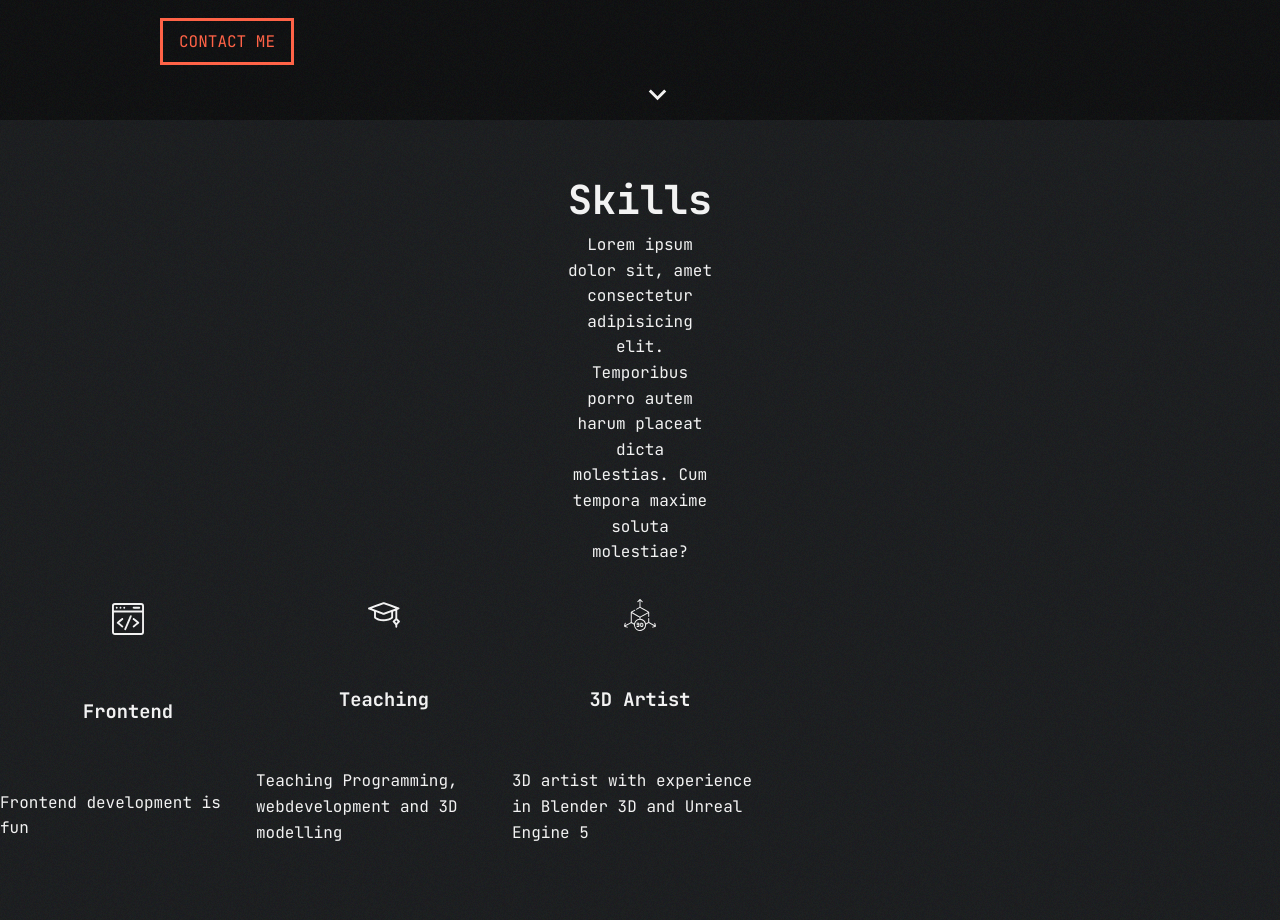
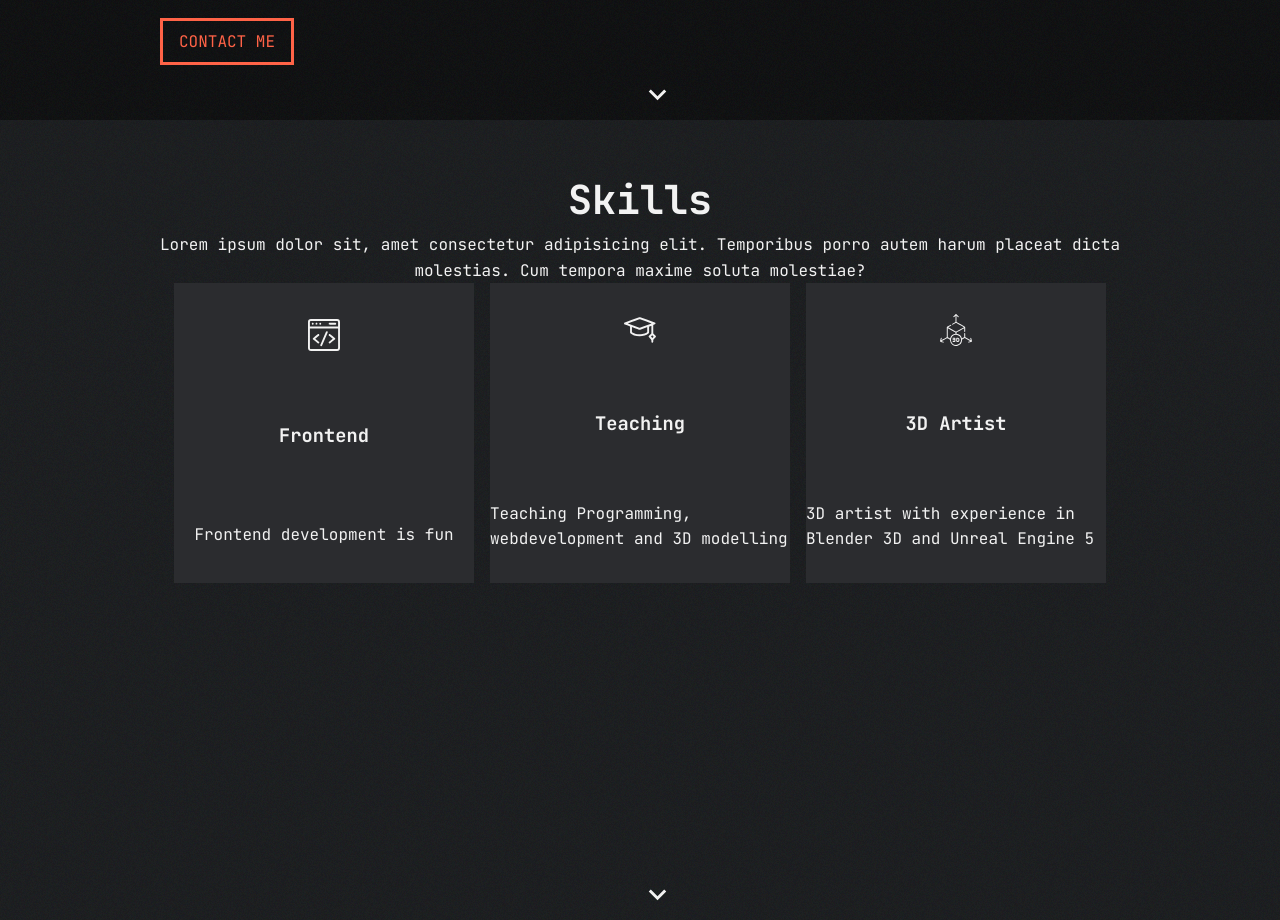
Before and after one commit to visceral89/portfolio2023, a Next.js app: page / in a window 1280 px wide. Shown: the part 680-1600 px from the top of the page. Built offline with nearby package versions, Linux system fonts and the light colour scheme.

Commit message:
turbo dosnt work, grid dosnt work

```diff
--- a/package.json
+++ b/package.json
@@ -3,7 +3,7 @@
 	"version": "0.2.0",
 	"private": true,
 	"scripts": {
-		"dev": "next dev --turbo",
+		"dev": "next dev",
 		"build": "next build",
 		"start": "next start",
 		"lint": "next lint"
--- a/src/app/components/sections/Skills.jsx
+++ b/src/app/components/sections/Skills.jsx
@@ -1,6 +1,7 @@
 import styles from "@/styles/Skills.module.scss";
 import { skills } from "@/constants/index.js";
 import Image from "next/image";
+import DownArrow from "@/components/DownArrow.jsx";
 
 export default function Skills() {
 	return (
@@ -20,6 +21,8 @@ export default function Skills() {
 					</div>
 				))}
 			</div>
+
+			<DownArrow />
 		</section>
 	);
 }
--- a/src/app/styles/Skills.module.scss
+++ b/src/app/styles/Skills.module.scss
@@ -3,11 +3,7 @@
 .skillsSection {
 	height: 100vh;
 	background-color: $color-bg-brighter;
-	grid-column: 1 / -1;
-	display: grid;
-	grid-template-columns: repeat(3, 1fr);
-	grid-template-rows: 1fr auto;
-	justify-content: stretch;
+
 	z-index: 1;
 	position: relative;
 	&::before {
@@ -24,9 +20,6 @@
 	}
 }
 .skillsText {
-	grid-column: span 4;
-	grid-column-start: 2;
-	width: 100%;
 	padding-top: $spacing-xxl;
 	text-align: center;
 	padding-right: $spacing-elite;
@@ -37,20 +30,15 @@
 }
 
 .skillsCardContainer {
-	display: grid;
-	grid-column: span 3;
-	grid-template-columns: repeat(5, 1fr);
-	grid-template-rows: auto;
-	align-content: stretch;
+	display: flex;
+	justify-content: center;
+	gap: $spacing-md;
 	margin-bottom: $spacing-xxl;
 }
 .skillCard {
-	grid-column-start: 2;
-	grid-column-end: 5;
 	height: 300px;
-	grid-column-start: 1;
-	grid-column: span 1;
-	grid-row-end: 1;
+	width: 300px;
+	background-color: $color-highlight;
 	display: flex;
 	flex-direction: column;
 	align-items: center;
```
